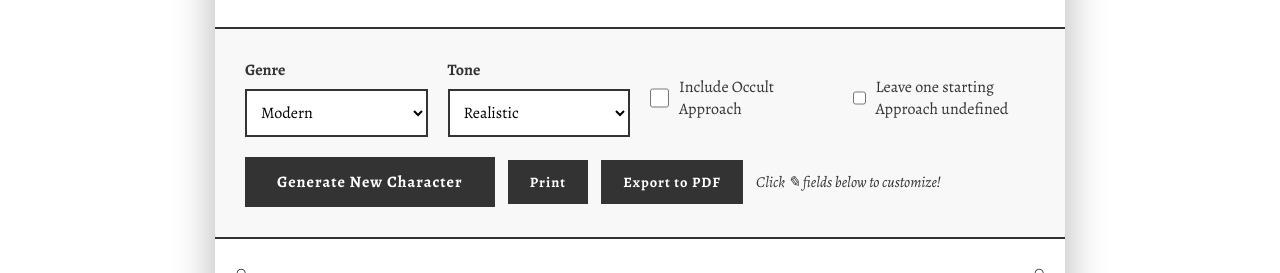
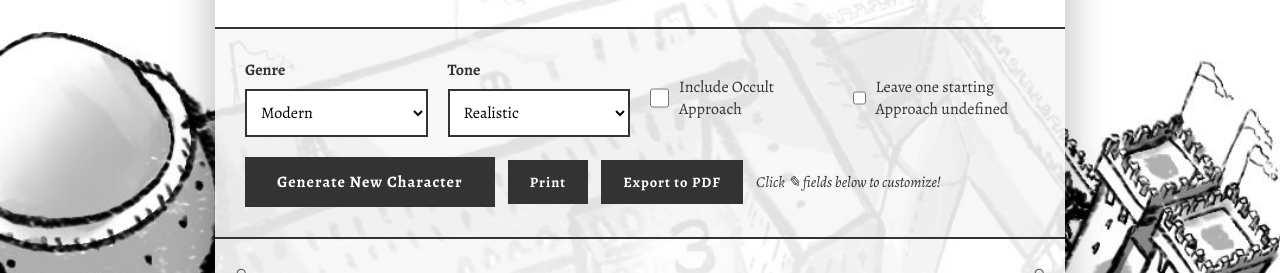
Before and after one commit to Griatch/plotarmor-chargen, a website: page plotarmor-chargen.html in a window 1280 px wide. Shown: the part 147-420 px from the top of the page. Drawn offline with nearby package versions, Linux system fonts and the light colour scheme.

Commit message:
Add background

```diff
--- a/plotarmor-chargen.html
+++ b/plotarmor-chargen.html
@@ -22,7 +22,8 @@
 
         body {
             font-family: 'Alegreya', serif;
-            background: transparent;
+            background: url('images/CastleGreenriver.jpg') no-repeat center center fixed;
+            background-size: cover;
             min-height: 100vh;
             padding: 20px;
         }
```
